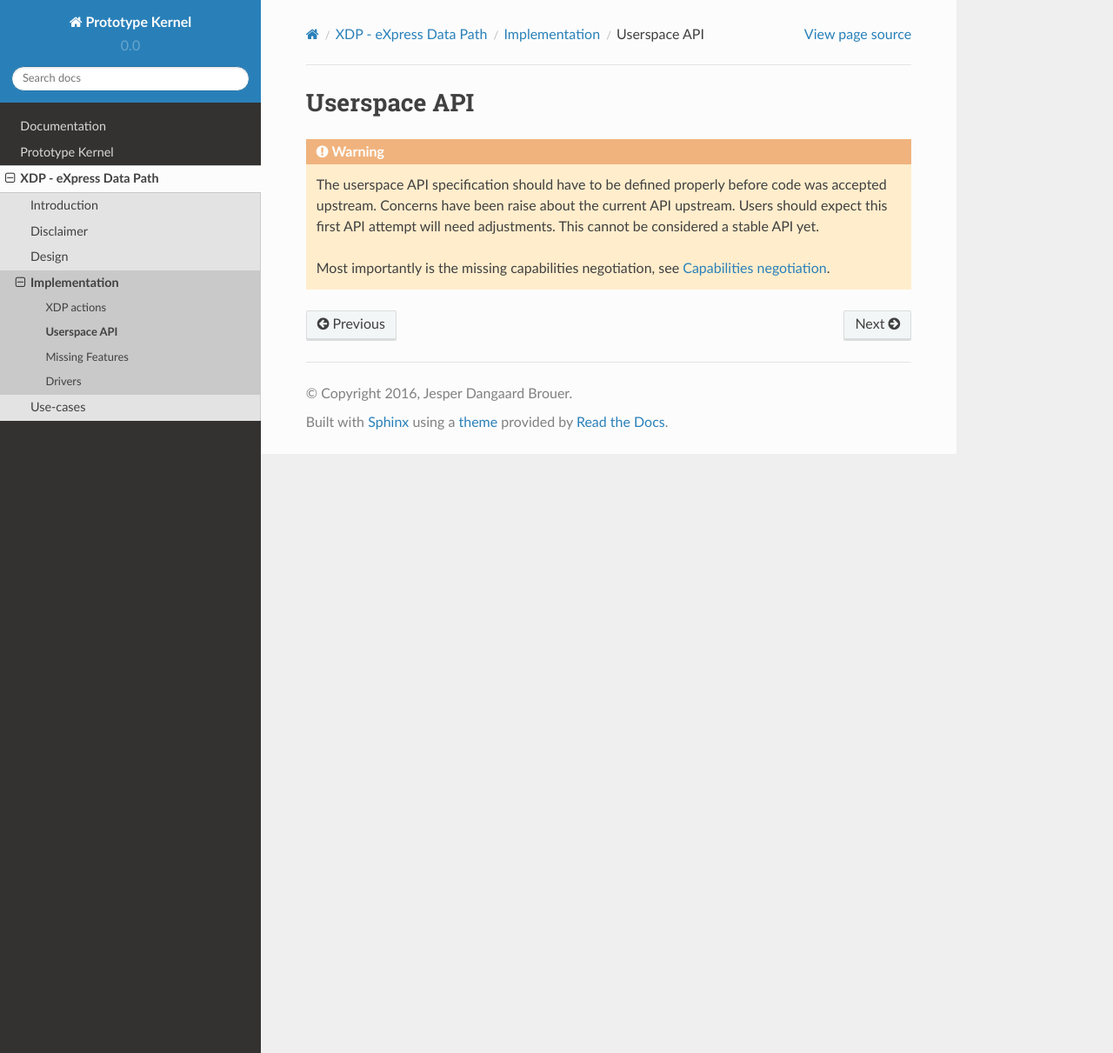
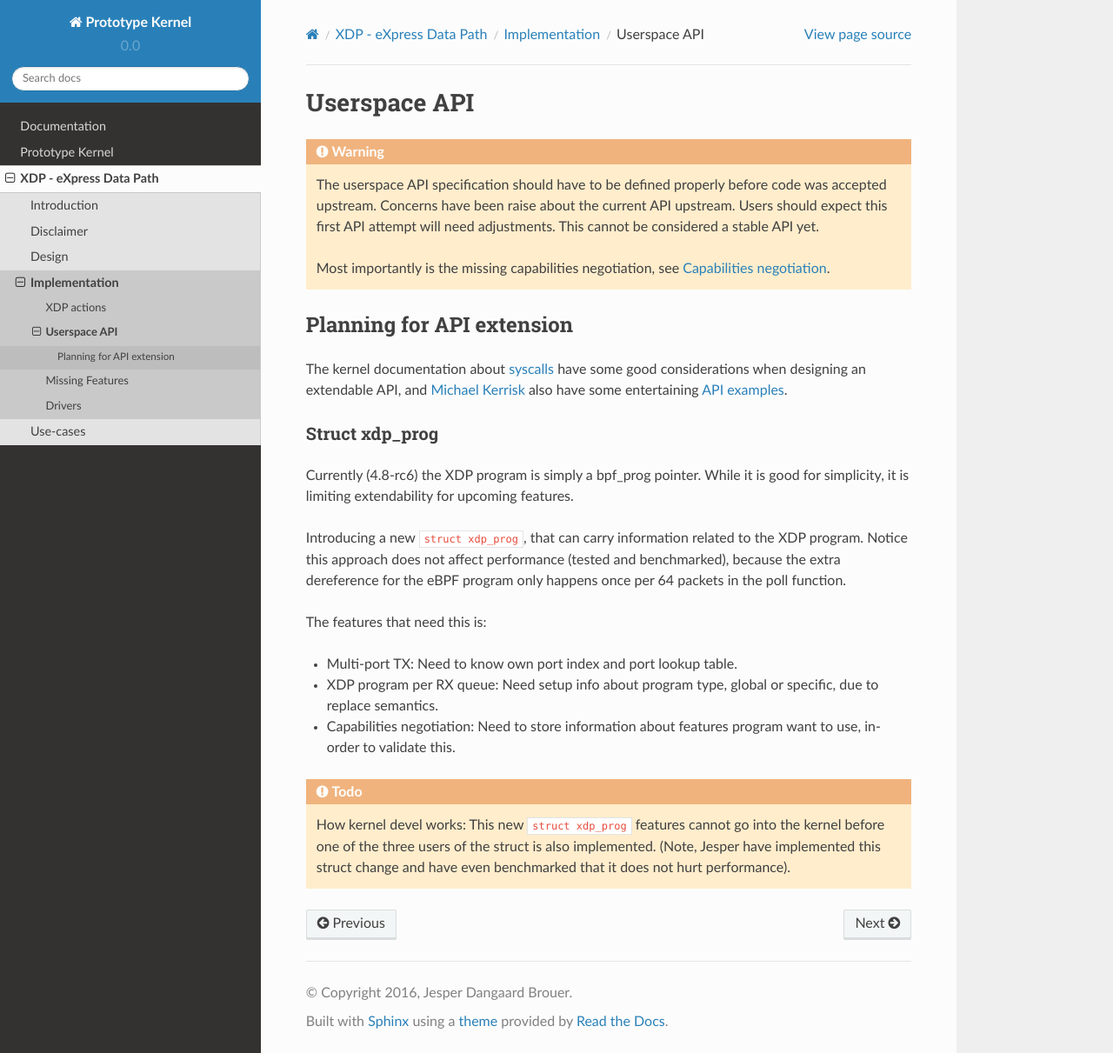
Before and after one commit to netoptimizer/prototype-kernel, a Sphinx documentation site: the page built from kernel/Documentation/networking/XDP/implementation/userspace_api.rst, in a window 1280 px wide and 1211 px high. Shown: the whole window at 87% size. Built offline with Sphinx 7.4.7 and the Read the Docs theme 2.0.0, drawn with Linux system fonts in a browser that asks for light colours.

Commit message:
docs: XDP planning for userspace API extension
Signed-off-by: Jesper Dangaard Brouer <brouer@redhat.com>

```diff
--- a/kernel/Documentation/networking/XDP/implementation/missing_features.rst
+++ b/kernel/Documentation/networking/XDP/implementation/missing_features.rst
@@ -23,3 +23,6 @@ Missing: XDP program per RX queue
 =================================
 
 Changes to the userspace API is needed to add this feature.
+
+Missing: Cache prefetching
+==========================
--- a/kernel/Documentation/networking/XDP/implementation/userspace_api.rst
+++ b/kernel/Documentation/networking/XDP/implementation/userspace_api.rst
@@ -12,3 +12,50 @@ Userspace API
 
    Most importantly is the missing capabilities negotiation,
    see :ref:`ref_prog_negotiation`.
+
+
+Planning for API extension
+==========================
+
+The kernel documentation about `syscalls`_ have some good
+considerations when designing an extendable API, and `Michael Kerrisk`_
+also have some entertaining `API examples`_.
+
+.. _syscalls:
+   https://github.com/torvalds/linux/blob/master/Documentation/adding-syscalls.txt
+
+.. _API examples: http://man7.org/conf/index.html
+
+.. _Michael Kerrisk: http://man7.org/
+
+Struct xdp_prog
+---------------
+
+Currently (4.8-rc6) the XDP program is simply a bpf_prog pointer.
+While it is good for simplicity, it is limiting extendability for
+upcoming features.
+
+Introducing a new ``struct xdp_prog``, that can carry information
+related to the XDP program.  Notice this approach does not affect
+performance (tested and benchmarked), because the extra dereference
+for the eBPF program only happens once per 64 packets in the poll
+function.
+
+The features that need this is:
+
+* Multi-port TX:
+  Need to know own port index and port lookup table.
+
+* XDP program per RX queue:
+  Need setup info about program type, global or specific, due to
+  replace semantics.
+
+* Capabilities negotiation:
+  Need to store information about features program want to use,
+  in-order to validate this.
+
+.. TODO:: How kernel devel works: This new ``struct xdp_prog``
+   features cannot go into the kernel before one of the three users of
+   the struct is also implemented. (Note, Jesper have implemented this
+   struct change and have even benchmarked that it does not hurt
+   performance).
```
